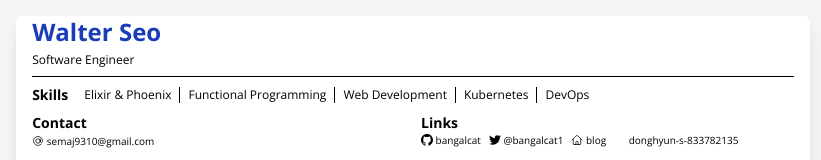
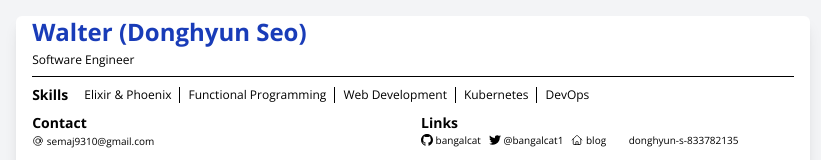
Before and after one commit to bangalcat/my_resume, a website: page index.html in a window 1280 px wide. Shown: the top 160 px of the page, without its empty margins (227-1048 px from the left). Drawn offline with nearby package versions, Linux system fonts and the light colour scheme.

Commit message:
with my real name
Signed-off-by: Donghyun <semaj9310@gmail.com>

```diff
--- a/index.html
+++ b/index.html
@@ -26,7 +26,7 @@
       <!-- Top Panel -->
       <div class="col-span-1 text-black px-4 rounded-md">
         <div class="col-span-2 mb-2">
-          <h1 class="font-bold text-2xl text-blue-800">Walter Seo</h1>
+          <h1 class="font-bold text-2xl text-blue-800">Walter (Donghyun Seo)</h1>
           <p class="mt-1 text-xs">Software Engineer</p>
         </div>
         <hr />
```
